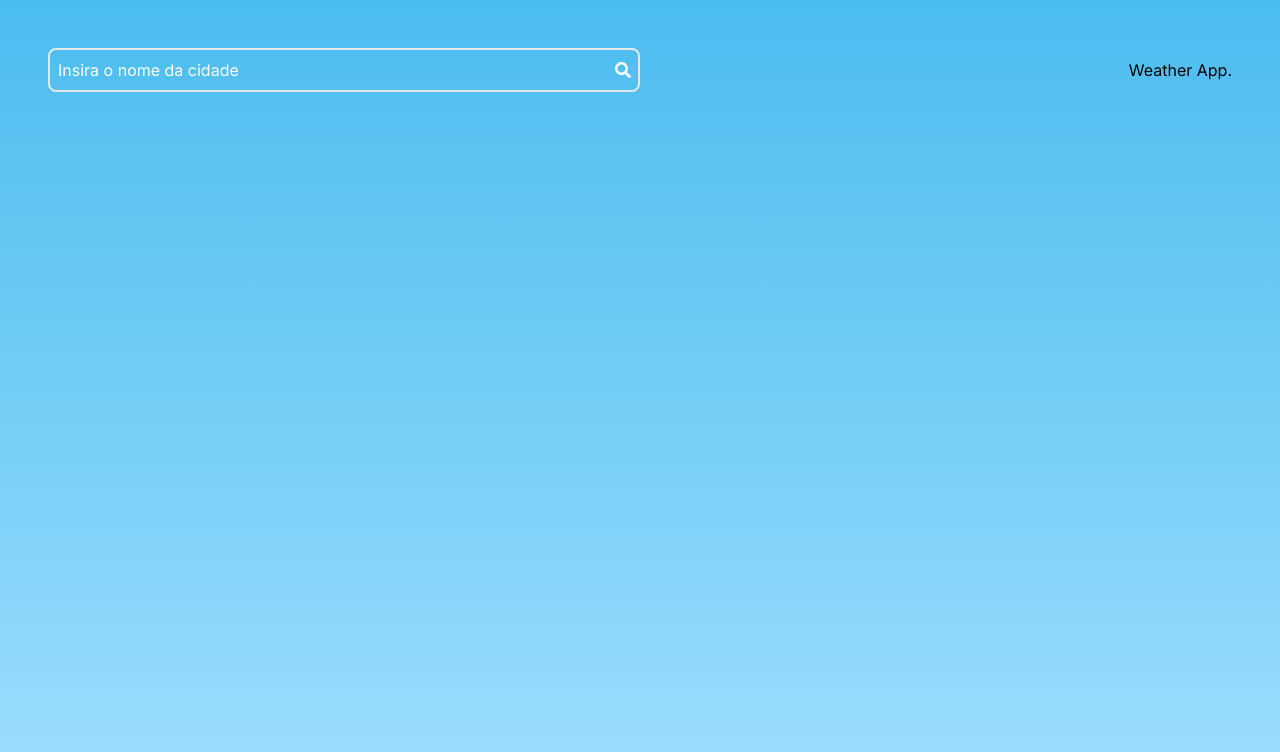
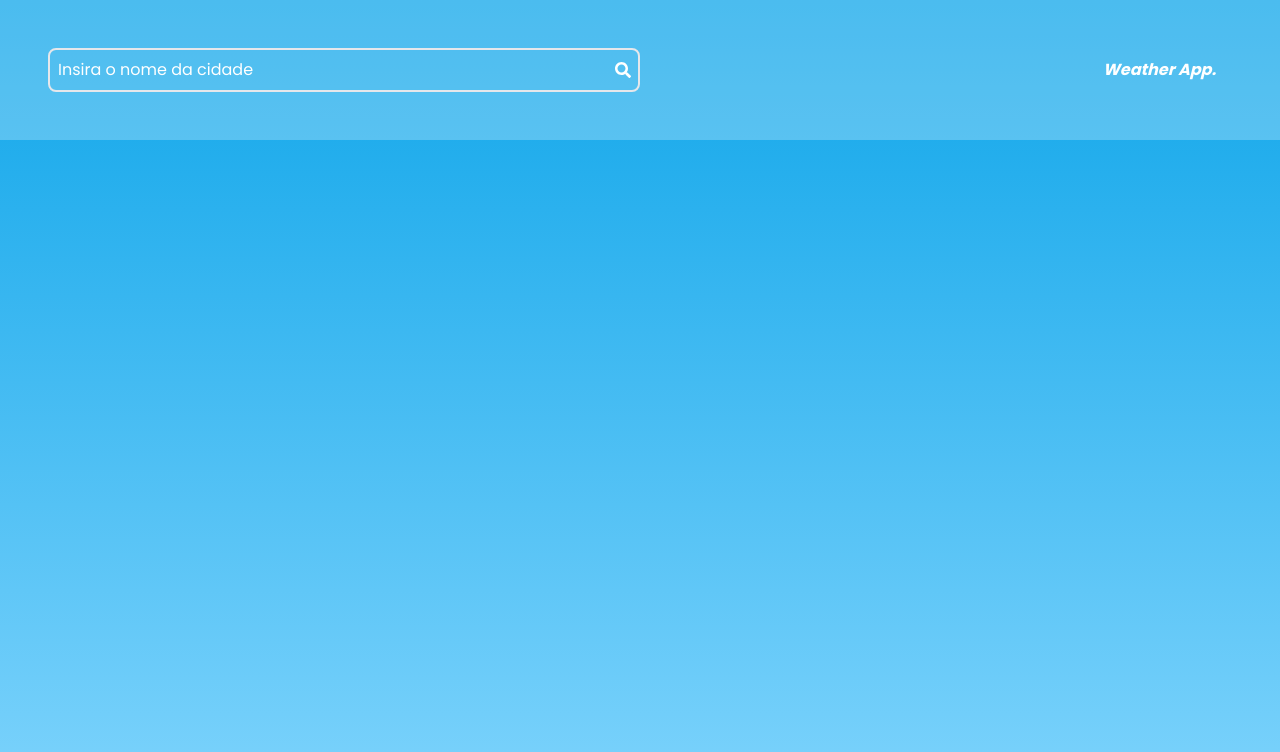
Before and after one commit to 1Maatheus/weather-app, a Next.js app: page / in a window 1280 px wide. Shown: the top 752 px of the page. Built offline with nearby package versions, Linux system fonts and the light colour scheme.

Commit message:
Customizing styles

```diff
--- a/app/components/Input.tsx
+++ b/app/components/Input.tsx
@@ -5,7 +5,7 @@ import { FaSearch } from "react-icons/fa";
 
 const Input = () => {
   return (
-    <form className="flex items-center md:w-2/4 w-full">
+    <form className="flex items-center md:w-2/4 w-full order-2 md:order-1">
       <input
         className="p-2 w-full bg-transparent border-2 rounded-lg placeholder-white outline-none text-white"
         type="text"
--- a/app/layout.tsx
+++ b/app/layout.tsx
@@ -1,8 +1,12 @@
 import type { Metadata } from "next";
-import { Inter } from "next/font/google";
+import { Poppins } from "next/font/google";
 import "./globals.css";
 
-const inter = Inter({ subsets: ["latin"] });
+const poppins = Poppins({
+  subsets: ["latin"],
+  weight: ["400", "700"],
+  style: ["normal", "italic"],
+});
 
 export const metadata: Metadata = {
   title: "Weather App - Next.js",
@@ -16,7 +20,7 @@ export default function RootLayout({
 }>) {
   return (
     <html lang="en">
-      <body className={inter.className}>{children}</body>
+      <body className={poppins.className}>{children}</body>
     </html>
   );
 }
--- a/app/page.tsx
+++ b/app/page.tsx
@@ -9,10 +9,12 @@ export default function Home() {
         className="bg-cover- bg-gradient-to-b from-sky-500 to-sky-300
        h-screen"
       >
-        <div className="bg-white/25 w-full flex-col h-full">
+        <div className="bg-white/25 w-full flex-col h-fit ">
           <div className="flex flex-col md:flex-row justify-between items-center p-12">
             <Input />
-            <h1 className="mt-10 md:mt-0">Weather App.</h1>
+            <h1 className="mb-8 md:mb-0 order-1 text-white py-2 px-4 rounded-xl italic font-bold">
+              Weather App.
+            </h1>
           </div>
         </div>
       </div>
```
Also changed, not shown: 2 other files (tests, documents, lock files or other folders).
